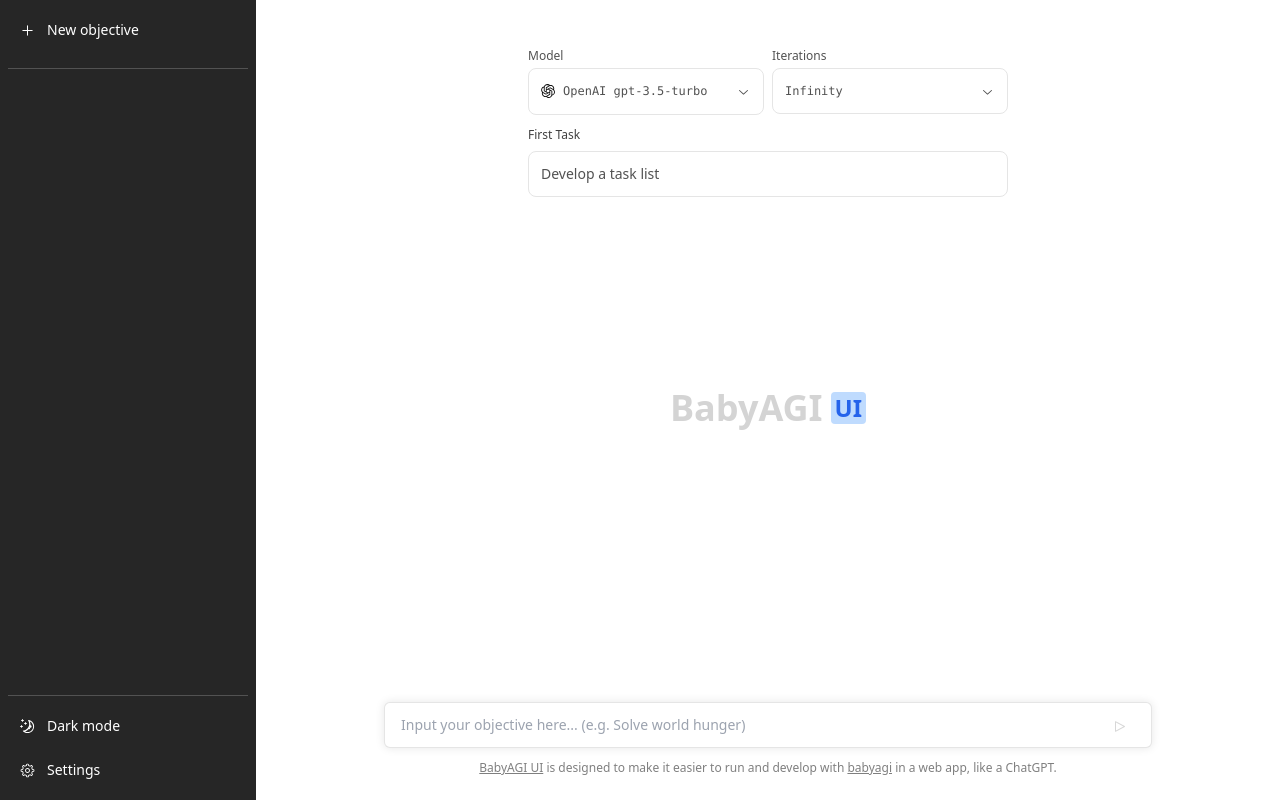
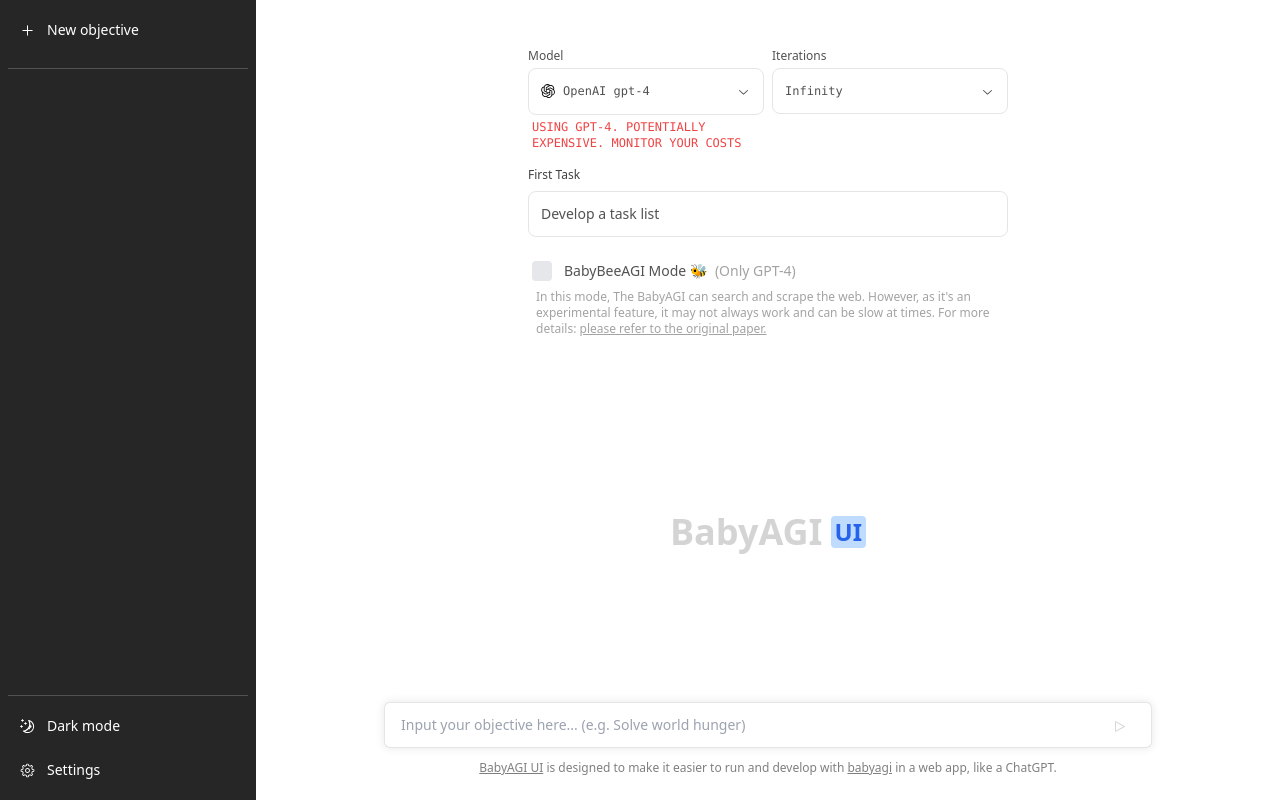
Before and after one commit to miurla/babyagi-ui, a Next.js app: page / in a window 1280 px wide. Built offline with nearby package versions, Linux system fonts and the light colour scheme.

Commit message:
fix default value

```diff
--- a/src/components/Agent/Agent.tsx
+++ b/src/components/Agent/Agent.tsx
@@ -21,7 +21,7 @@
 import { useExecutionStatus } from '@/hooks/useExecutionStatus';
 
 export const Agent: FC = () => {
-  const [model, setModel] = useState<SelectItem>(MODELS[1]);
+  const [model, setModel] = useState<SelectItem>(MODELS[0]);
   const [iterations, setIterations] = useState<SelectItem>(ITERATIONS[0]);
   const [objective, setObjective] = useState<string>('');
   const [firstTask, setFirstTask] = useState<string>('Develop a task list');
```
